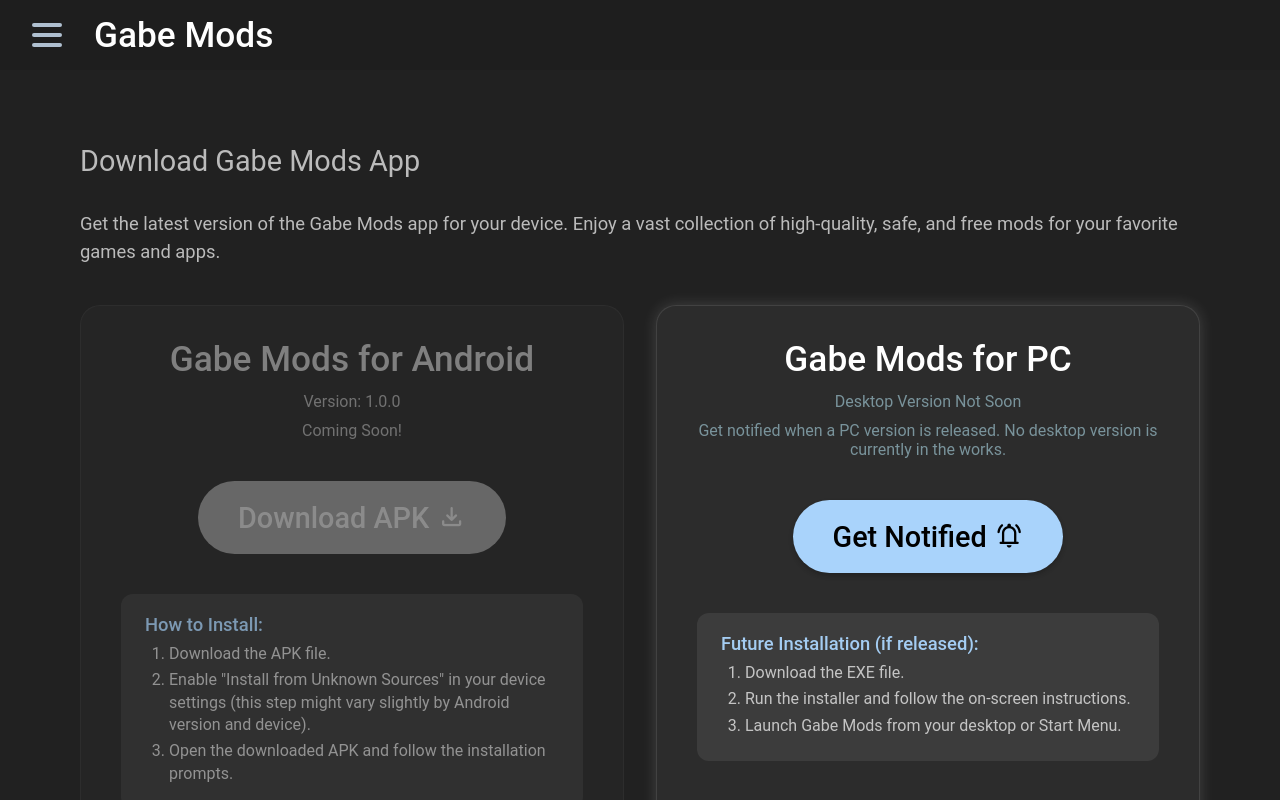
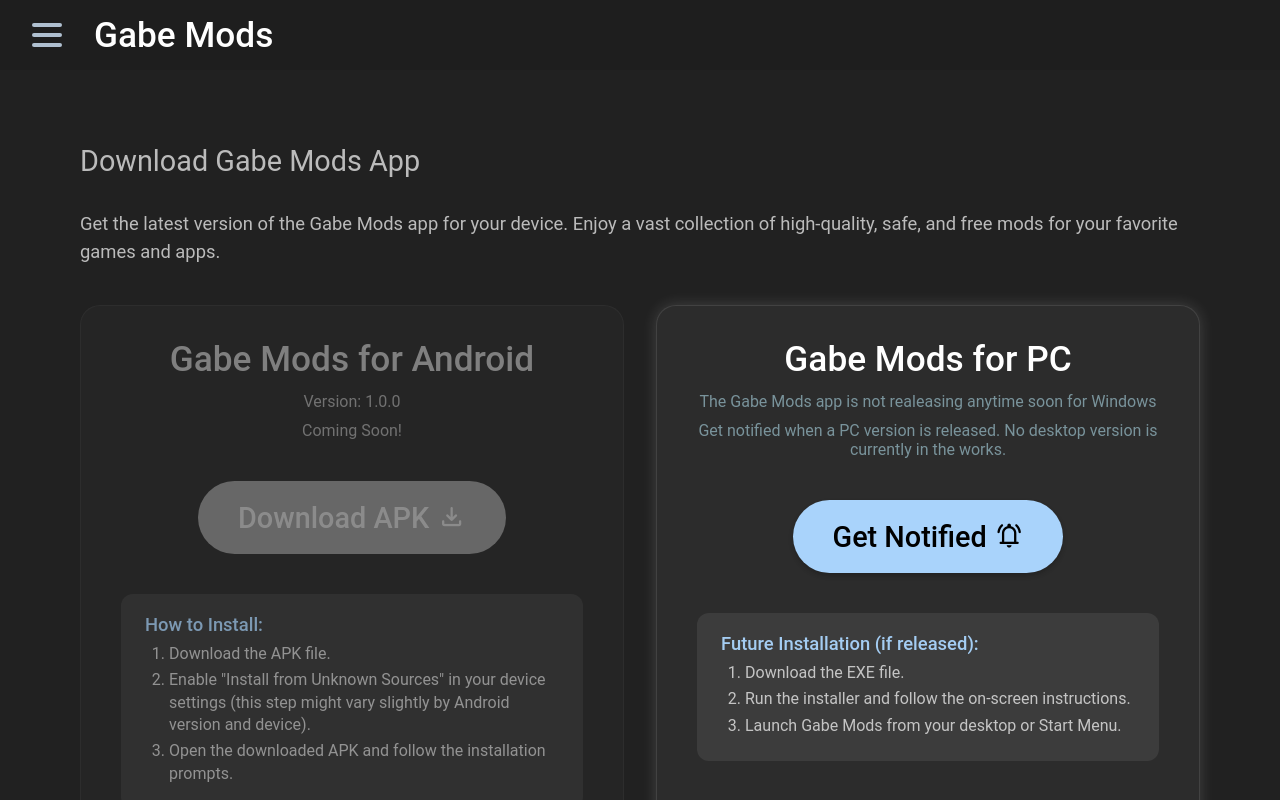
Before and after one commit to gabriellongshaw/gabemods, a plain HTML site: page web/download/index.html in a window 1280 px wide. Drawn offline with nearby package versions, Linux system fonts and the light colour scheme; a script that the page names is missing.

Commit message:
feat (download/index.html): changed some text

```diff
--- a/web/download/index.html
+++ b/web/download/index.html
@@ -94,7 +94,7 @@
 
         <div class="download-card">
             <h3>Gabe Mods for PC</h3>
-            <p class="version-info">Desktop Version Not Soon</p>
+            <p class="version-info">The Gabe Mods app is not realeasing anytime soon for Windows</p>
             <p class="update-info">Get notified when a PC version is released. No desktop version is currently in the works.</p>
             <a href="https://t.me/Gabriel_Mods_Channel" target="_blank" class="download-main-button">
                 Get Notified <span class="material-symbols-rounded">notifications_active</span>
```
